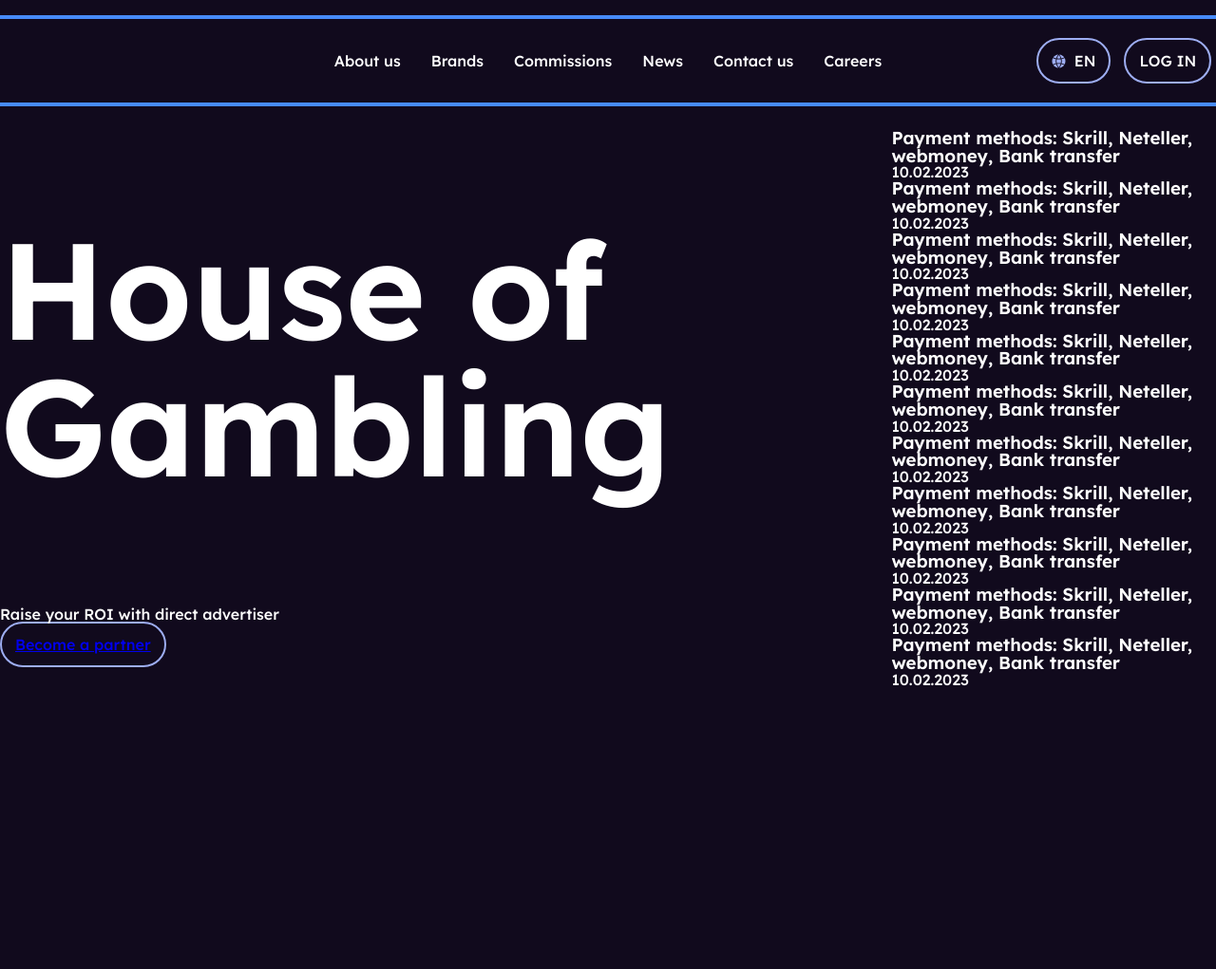
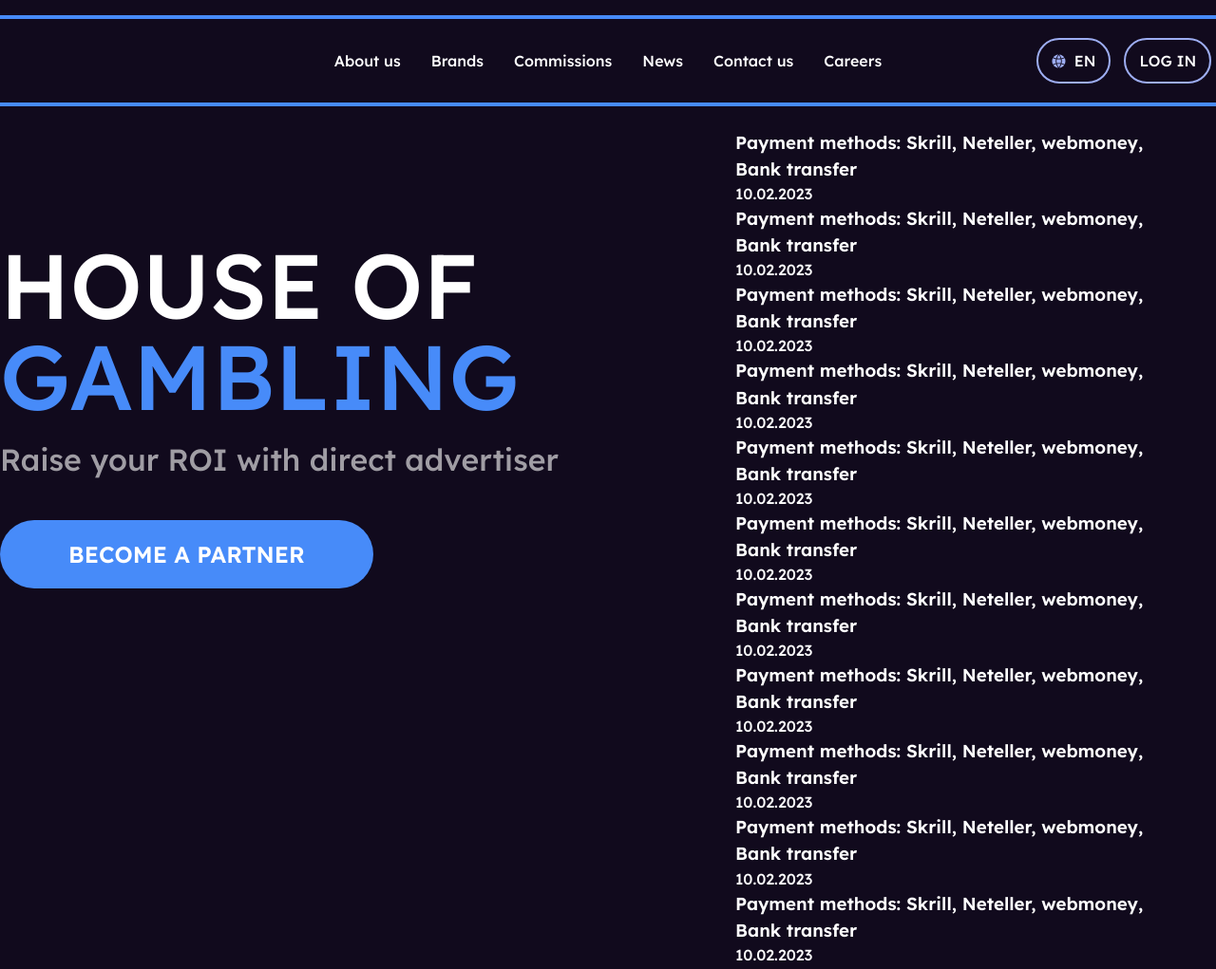
Before and after one commit to Yauhen-Kuntsevich/gambling-house, a plain HTML site: page index.html in a window 1280 px wide. Shown: the top 1021 px of the page at 95% size. Before the commit the page ends 912 px from the top, so only its background shows below. Drawn offline with Linux system fonts and the light colour scheme.

Commit message:
Hero banner is done

```diff
--- a/index.html
+++ b/index.html
@@ -43,13 +43,14 @@
         </div>
       </header>
       <main class="main">
+        <div class="main-container">
           <section class="hero-banner">
-        <header class="hero-banner-header"><h2>House of <span class="blue-text">Gambling<span></h2></header>
+            <header class="hero-banner-header"><h2 class="hero-banner-head">House of <span class="blue-text">Gambling<span></h2></header>
             <p class="hero-banner-subheader">
               Raise your ROI with direct advertiser
             </p>
-        <button class="button hero-banner-partner-button">
-          <a href="#">Become a partner</a>
+            <button class="button blue-button hero-banner-partner-button">
+              <a class="partner-button-text" href="#">Become a partner</a>
             </button>
           </section>
           <!-- SECTION TODO -->
@@ -125,6 +126,7 @@
               </article>
             </div>
           </section>
+        </div>
       </main>
       <footer class="footer"></footer>
   </body>
--- a/styles.css
+++ b/styles.css
@@ -130,7 +130,6 @@ svg * {
 
 body {
   font-family: var(--font-family-base);
-  line-height: 1;
   background-color: var(--color-dark);
 }
 
@@ -233,17 +232,56 @@ h6 {
 
 .main {
   display: flex;
-  width: 100%;
-  height: 100vh;
+  justify-content: center;
+}
+
+.main-container {
+  position: relative;
+  display: flex;
+  justify-content: space-between;
+  width: var(--container-width);
 }
 
 .hero-banner {
-  height: 670px;
+  position: absolute;
+  top: 140px;
+  left: 0;
+  width: 670px;
 }
 
-.hero-banner-header {
+.hero-banner-head {
   font-size: 96px;
   font-weight: 500;
+  text-transform: uppercase;
+  line-height: 96px;
+  margin-bottom: 24px;
+}
+
+.hero-banner-subheader {
+  font-size: 32px;
+  font-weight: 500;
+  color: var(--color-light);
+  opacity: 60%;
+  line-height: 32px;
+  margin-bottom: 48px;
+}
+
+.hero-banner-partner-button {
+  padding: 20px 72px;
+  border-radius: 48px;
+}
+
+.partner-button-text {
+  font-size: 24px;
+  font-weight: 600;
+  color: var(--color-light);
+  line-height: 32px;
+  text-decoration: none;
+  text-transform: uppercase;
+}
+
+.blue-text {
+  color: var(--color-blue);
 }
 
 .blog {
@@ -251,5 +289,7 @@ h6 {
   padding: 24px;
 }
 
-/* .blog-post-card {
-} */
+.blog-post-card {
+  text-wrap: wrap;
+  width: 100%;
+}
```
Lines whose indentation alone changed are shown as unchanged.
